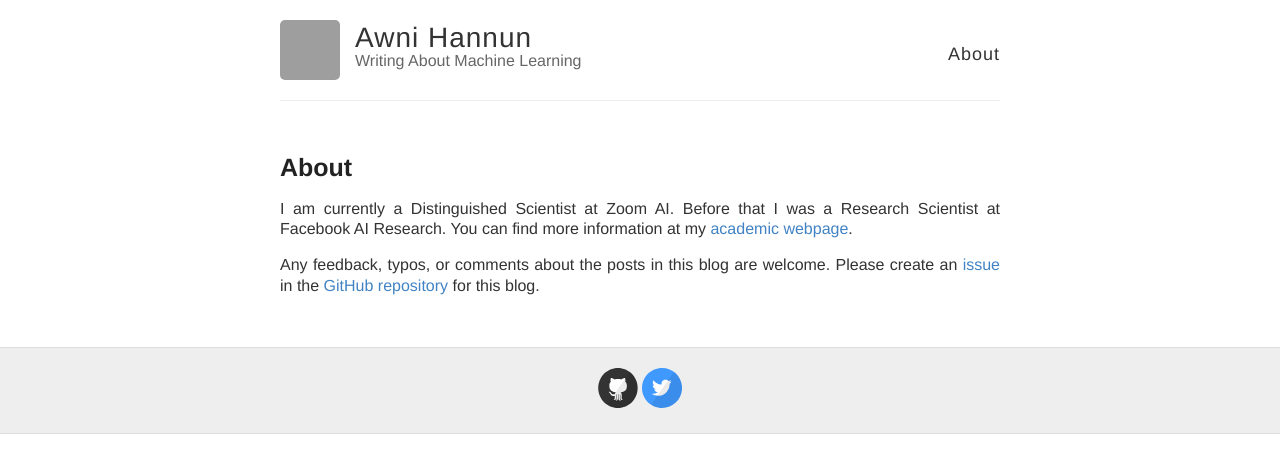
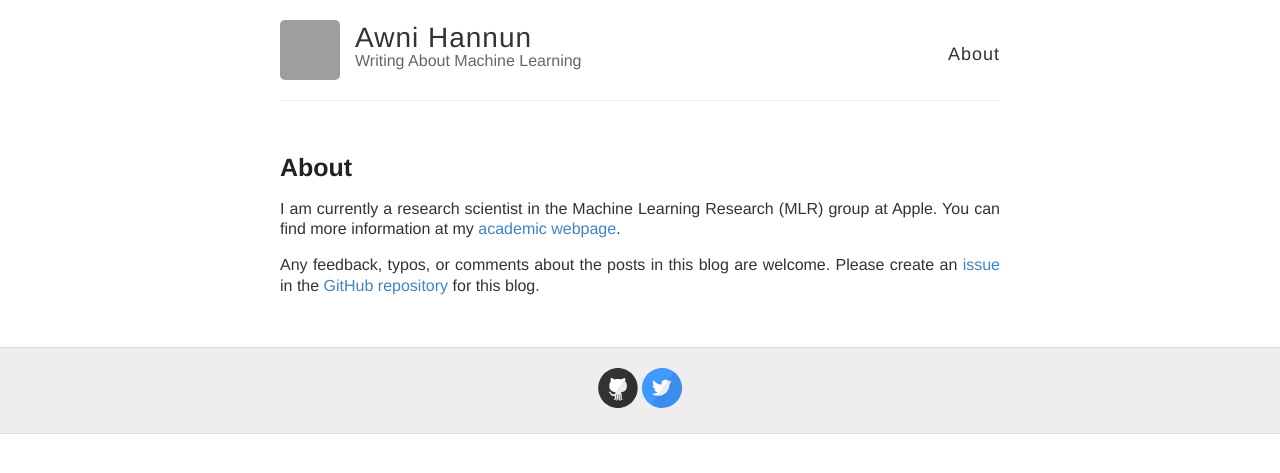
Before and after one commit to awni/awni.github.io, a Jekyll site: the page built from about.md, in a window 1280 px wide. Shown: the top 473 px of the page. Built offline with Jekyll 4.4.1, drawn with Linux system fonts in a browser that asks for light colours; grey boxes are pictures that could not be loaded.

Commit message:
Update about.md

```diff
--- a/about.md
+++ b/about.md
@@ -4,8 +4,8 @@ title: About
 permalink: /about/
 ---
 
-I am currently a Distinguished Scientist at Zoom AI. Before that I was a
-Research Scientist at Facebook AI Research. You can find more information at my
+I am currently a research scientist in the Machine Learning Research (MLR)
+group at Apple. You can find more information at my
 [academic webpage](https://awnihannun.com/).
 
 Any feedback, typos, or comments about the posts in this blog are welcome.
```
